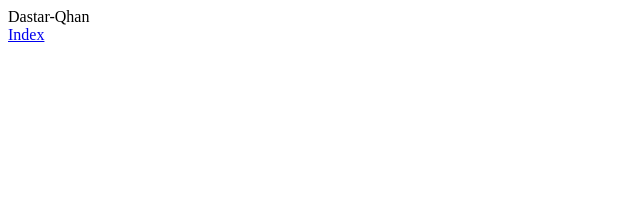
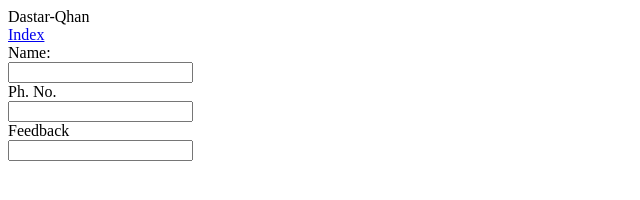
Before and after one commit to riri-2k3/dastar-qhan, a plain HTML site: page feedback.html in a window 1280 px wide. Shown: the whole page, without its empty margins (0-640 px from the left). Drawn offline with Linux system fonts and the light colour scheme.

Commit message:
Update feedback.html

```diff
--- a/feedback.html
+++ b/feedback.html
@@ -10,7 +10,21 @@
     <header>
         Dastar-Qhan
     </header>
-    <a href="C:\Users\welcome\Desktop\cafe\index.html" target="main">Index</a>
+    <a href="https://riri-2k3.github.io/dastar-qhan/" target="main">Index</a>
+    <form>
+        <label
+            for="name"> Name:
+        </label>
+        <br>
+        <input type="text" id="name" name="name"><br>
+        <label for="number">Ph. No.</label>
+        <br>
+        <input type="number" id="number" name="number"><br>
+        <label for="feedback">Feedback</label>
+        <br>
+        <input type="text" id="feedback" name="feedback"><br>
 
+        </form>
+    </form>
 </body>
 </html>
```
